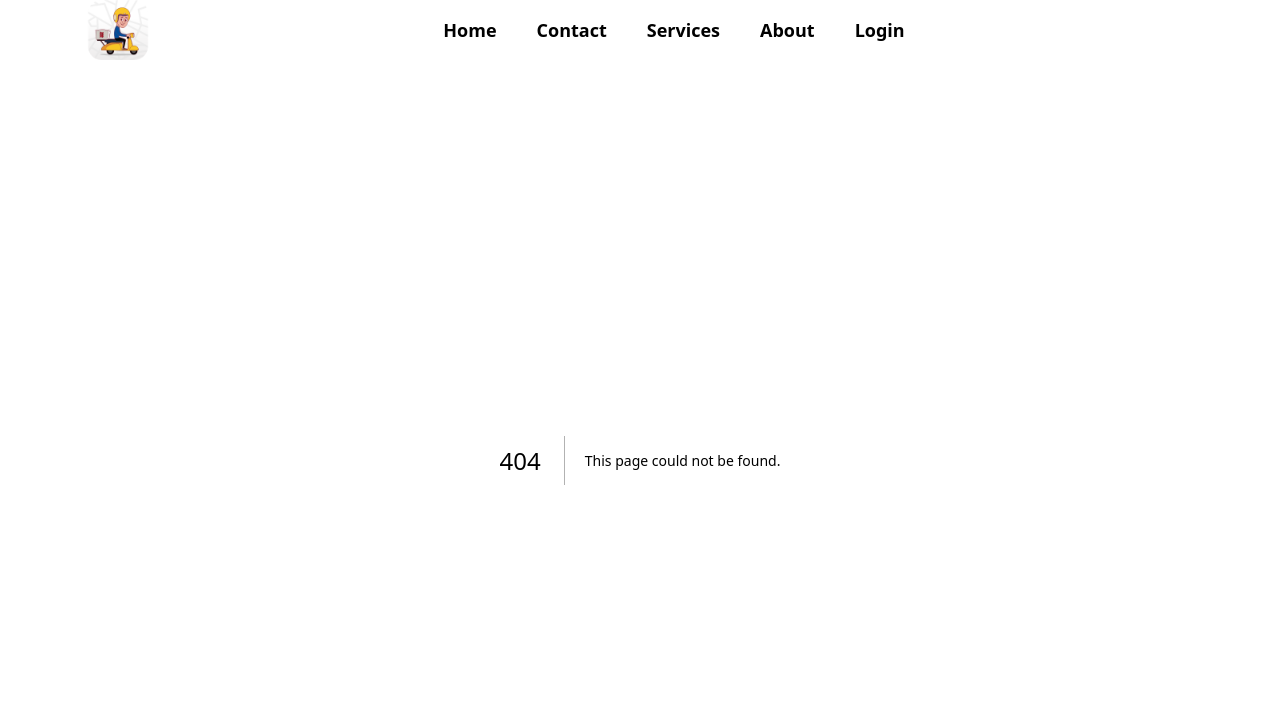
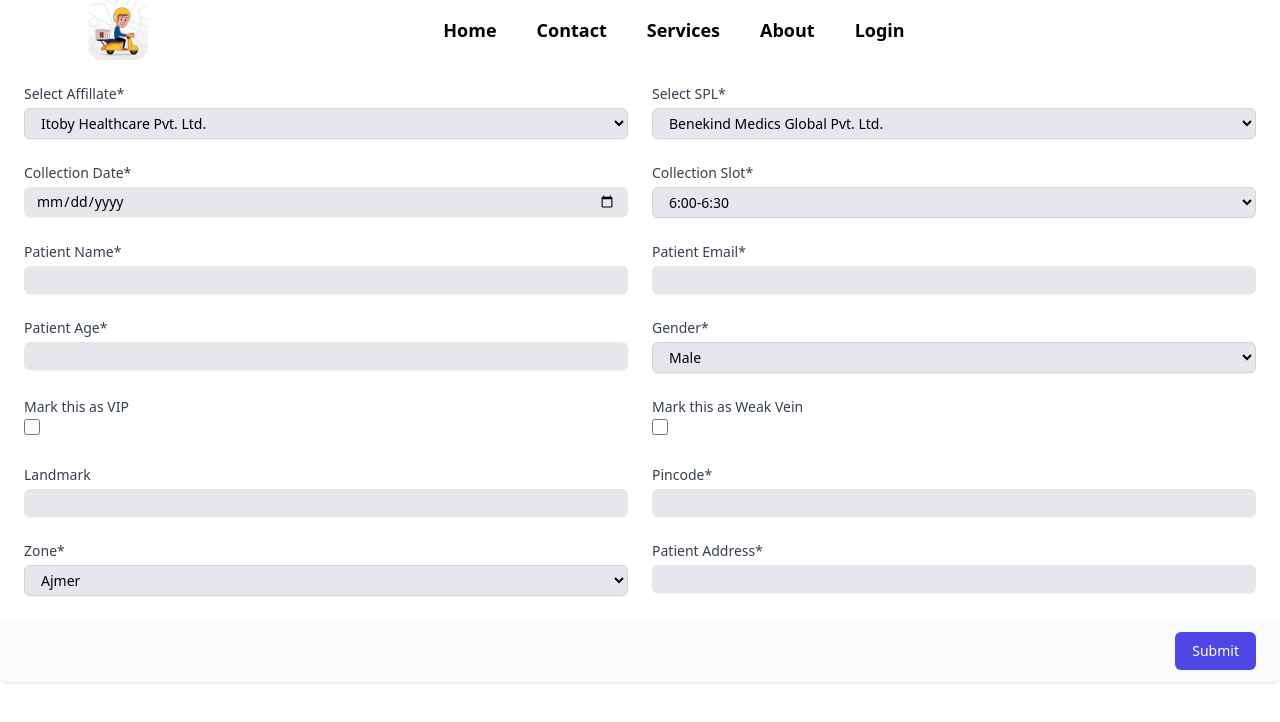
Before and after one commit to ArpitJangid11/PhleboIndia, a Next.js app: page /form in a window 1280 px wide. Before the commit this address had no page. Shown: the top 722 px of the page. Built offline with nearby package versions, Linux system fonts and the light colour scheme.

Commit message:
booking form

```diff
--- a/components/Navbar.js
+++ b/components/Navbar.js
@@ -17,7 +17,7 @@ const Navbar = () => {
                 <Link href="/">Contact</Link>
               </li>
               <li className="hover:underline underline-offset-4 decoration-2 decoration-white py-2 rounded-lg px-5">
-                <Link href="/">Services</Link>
+                <Link href="/form">Services</Link>
               </li>
               <li className="hover:underline underline-offset-4 decoration-2 decoration-white py-2 rounded-lg px-5">
                 <Link href="/">About</Link>
--- /dev/null
+++ b/pages/form.js
@@ -0,0 +1,139 @@
+import React from 'react'
+
+const Form = () => {
+  return (
+    <>
+       <div className="mt-5 md:mt-0 md:col-span-2" >
+      <form action="#" method="POST">
+        <div className="shadow overflow-hidden sm:rounded-md">
+          <div className="px-4 py-5 bg-white sm:p-6">
+            <div className="grid grid-cols-6 gap-6">
+            <div className="col-span-6 sm:col-span-3">
+                <label for="country" className="block text-sm font-medium text-gray-700">Select Affillate*</label>
+                <select id="country" name="country" autocomplete="country" className="mt-1 block w-full py-1 px-3 border border-gray-300 rounded-md shadow-sm focus:outline-none focus:ring-indigo-500 focus:border-indigo-500 sm:text-sm bg-gray-200">
+                  <option>Itoby Healthcare Pvt. Ltd.</option>
+                  <option>hello</option>
+                  <option>hi</option>
+                </select>
+              </div>
+
+              <div className="col-span-6 sm:col-span-3">
+                <label for="country" className="block text-sm font-medium text-gray-700">Select SPL*</label>
+                <select id="country" name="country" autocomplete="country" className="mt-1 block w-full py-1 px-3 border border-gray-300 rounded-md shadow-sm focus:outline-none focus:ring-indigo-500 focus:border-indigo-500 sm:text-sm bg-gray-200">
+                  <option>Benekind Medics Global Pvt. Ltd.</option>
+                  <option>hello</option>
+                  <option>hi</option>
+                </select>
+              </div>
+
+              <div className="col-span-6 sm:col-span-3">
+                <label for="first_name" className="block text-sm font-medium text-gray-700">Collection Date*</label>
+                <input type="date" name="first_name" id="first_name" autocomplete="given-name" className="mt-1 focus:ring-indigo-500 focus:border-indigo-500 block w-full py-1 px-3 shadow-sm sm:text-sm border-gray-700 rounded-md bg-gray-200 " />
+              </div>
+
+              <div className="col-span-6 sm:col-span-3">
+                <label for="country" className="block text-sm font-medium text-gray-700">Collection Slot*</label>
+                <select id="country" name="country" autocomplete="country" className="mt-1 block w-full py-1 px-3 border border-gray-300 rounded-md shadow-sm focus:outline-none focus:ring-indigo-500 focus:border-indigo-500 sm:text-sm bg-gray-200">
+                  <option>6:00-6:30</option>
+                  <option>6:30-7:00</option>
+                  <option>7:00-7:30</option>
+                  <option>7:30-8:00</option>
+                  <option>8:00-8:30</option>
+                  <option>8:30-9:00</option>
+                  <option>9:00-9:30</option>
+                  <option>9:30-10:00</option>
+                  <option>10:00-10:30</option>
+                  <option>10:30-11:00</option>
+                  <option>11:00-11:30</option>
+                  <option>11:30-12:00</option>
+                  <option>12:00-12:30</option>
+                  <option>12:00-1:00</option>
+                  <option>1:00-1:30</option>
+                  <option>1:30-2:00</option>
+                  <option>2:00-2:30</option>
+                  <option>2:00-3:00</option>
+                  <option>3:00-3:30</option>
+                  <option>3:30-4:00</option>
+                  <option>4:00-4:30</option>
+                  <option>4:30-5:00</option>
+                  <option>5:30-6:00</option>
+                </select>
+              </div>
+
+              <div className="col-span-6 sm:col-span-3">
+                <label for="first_name" className="block text-sm font-medium text-gray-700">Patient Name*</label>
+                <input type="text" name="first_name" id="first_name" autocomplete="given-name" className="mt-1 focus:ring-indigo-500 focus:border-indigo-500 block w-full py-1 px-3 shadow-sm sm:text-sm border-gray-700 rounded-md bg-gray-200 " />
+              </div>
+
+              <div className="col-span-6 sm:col-span-3">
+                <label for="email_address" className="block text-sm font-medium text-gray-700">Patient Email*</label>
+                <input type="text" name="email_address" id="email_address" autocomplete="email" className="mt-1 focus:ring-indigo-500 focus:border-indigo-500 block w-full py-1 px-3 shadow-sm sm:text-sm border-gray-300 rounded-md bg-gray-200" />
+              </div>
+
+              <div className="col-span-6 sm:col-span-3">
+                <label for="last_name" className="block text-sm font-medium text-gray-700">Patient Age*</label>
+                <input type="age" name="last_name" id="last_name" autocomplete="family-name" className="mt-1 focus:ring-indigo-500 focus:border-indigo-500 block w-full py-1 px-3 shadow-sm sm:text-sm border-gray-300 rounded-md bg-gray-200"/>
+              </div>
+
+              <div className="col-span-6 sm:col-span-3">
+                <label for="country" className="block text-sm font-medium text-gray-700">Gender*</label>
+                <select id="country" name="country" autocomplete="country" className="mt-1 block w-full py-1 px-3 border border-gray-300 rounded-md shadow-sm focus:outline-none focus:ring-indigo-500 focus:border-indigo-500 sm:text-sm bg-gray-200">
+                  <option>Male</option>
+                  <option>Female</option>
+                  <option>Other</option>
+                </select>
+              </div>
+
+              <div className="col-span-6 sm:col-span-3">
+                <label for="default-checkbox" className="block text-sm font-medium text-gray-700">Mark this as VIP</label>
+                <input type="checkbox" id="default-checkbox"  className="w-4 h-4 text-blue-600 bg-gray-200 rounded border-gray-300 focus:ring-blue-500 dark:focus:ring-blue-600 dark:ring-offset-gray-800 focus:ring-2 dark:bg-gray-700 dark:border-gray-600"/>
+              </div>
+
+              <div className="col-span-6 sm:col-span-3">
+                <label for="default-checkbox" className="block text-sm font-medium text-gray-700">Mark this as Weak Vein</label>
+                <input type="checkbox" id="last_name" className="w-4 h-4 text-blue-600 bg-gray-200 rounded border-gray-300 focus:ring-blue-500 dark:focus:ring-blue-600 dark:ring-offset-gray-800 focus:ring-2 dark:bg-gray-700 dark:border-gray-600"/>
+              </div>
+
+              <div className="col-span-6 sm:col-span-3">
+                <label for="first_name" className="block text-sm font-medium text-gray-700">Landmark</label>
+                <input type="text" name="first_name" id="first_name" autocomplete="given-name" className="mt-1 focus:ring-indigo-500 focus:border-indigo-500 block w-full py-1 px-3 shadow-sm sm:text-sm border-gray-700 rounded-md bg-gray-200 " />
+              </div>
+
+              <div className="col-span-6 sm:col-span-3">
+                <label for="first_name" className="block text-sm font-medium text-gray-700">Pincode*</label>
+                <input type="text" name="first_name" id="first_name" autocomplete="given-name" className="mt-1 focus:ring-indigo-500 focus:border-indigo-500 block w-full py-1 px-3 shadow-sm sm:text-sm border-gray-700 rounded-md bg-gray-200 " />
+              </div>
+
+              <div className="col-span-6 sm:col-span-3">
+                <label for="country" className="block text-sm font-medium text-gray-700">Zone*</label>
+                <select id="country" name="country" autocomplete="country" className="mt-1 block w-full py-1 px-3 border border-gray-300 rounded-md shadow-sm focus:outline-none focus:ring-indigo-500 focus:border-indigo-500 sm:text-sm bg-gray-200">
+                  <option>Ajmer</option>
+                  <option>Bharatpur</option>
+                  <option>Bikaner</option>
+                  <option>Jaipur</option>
+                  <option>Jodhpur</option>
+                  <option>Kota</option>
+                  <option>Udaipur</option>
+                </select>
+              </div>
+
+              <div className="col-span-6 sm:col-span-3">
+                <label for="first_name" className="block text-sm font-medium text-gray-700">Patient Address*</label>
+                <input type="text" name="first_name" id="first_name" autocomplete="given-name" className="mt-1 focus:ring-indigo-500 focus:border-indigo-500 block w-full py-1 px-3 shadow-sm sm:text-sm border-gray-700 rounded-md bg-gray-200 " />
+              </div>
+
+            </div>
+          </div>
+          <div className="px-4 py-3 bg-gray-50 text-right sm:px-6">
+            <button type="submit" className="inline-flex justify-center py-2 px-4 border border-transparent shadow-sm text-sm font-medium rounded-md text-white bg-indigo-600 hover:bg-indigo-700 focus:outline-none focus:ring-2 focus:ring-offset-2 focus:ring-indigo-500">
+              Submit
+            </button>
+          </div>
+        </div>
+      </form>
+    </div>
+    </>
+  )
+}
+
+export default Form
```
